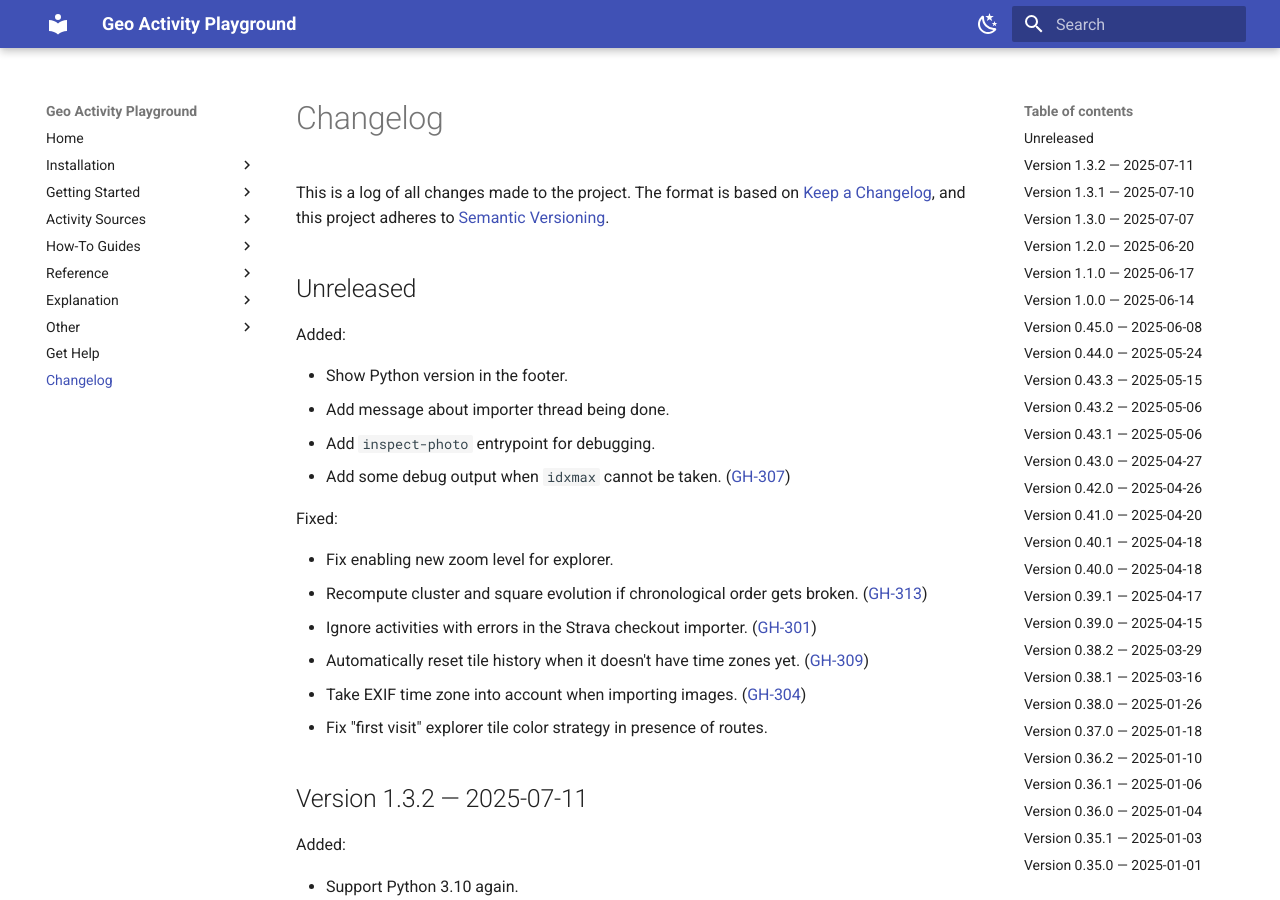
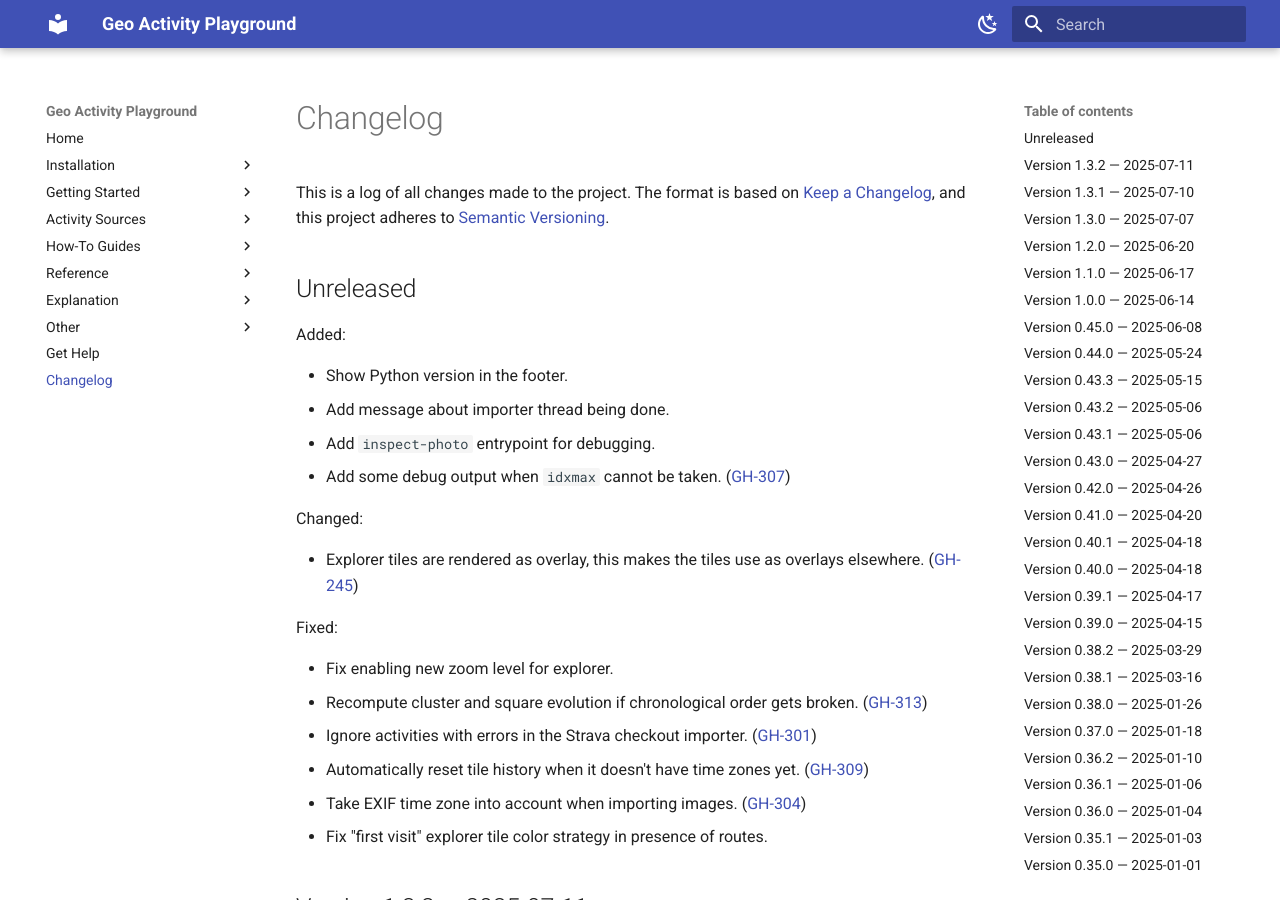
Before and after one commit to martin-ueding/geo-activity-playground, an MkDocs documentation site: the page built from docs/changelog.md, in a window 1280 px wide and 900 px high. Built offline with MkDocs 1.6.1 and Material for MkDocs 9.7.7, drawn with Linux system fonts in a browser that asks for light colours.

Commit message:
Changelog entry

```diff
--- a/docs/changelog.md
+++ b/docs/changelog.md
@@ -23,6 +23,10 @@
 - Add message about importer thread being done.
 - Add `inspect-photo` entrypoint for debugging.
 - Add some debug output when `idxmax` cannot be taken. ([GH-307](https://github.com/martin-ueding/geo-activity-playground/issues/307))
+
+Changed:
+
+- Explorer tiles are rendered as overlay, this makes the tiles use as overlays elsewhere. ([GH-245](https://github.com/martin-ueding/geo-activity-playground/issues/245))
 
 Fixed:
 
```
